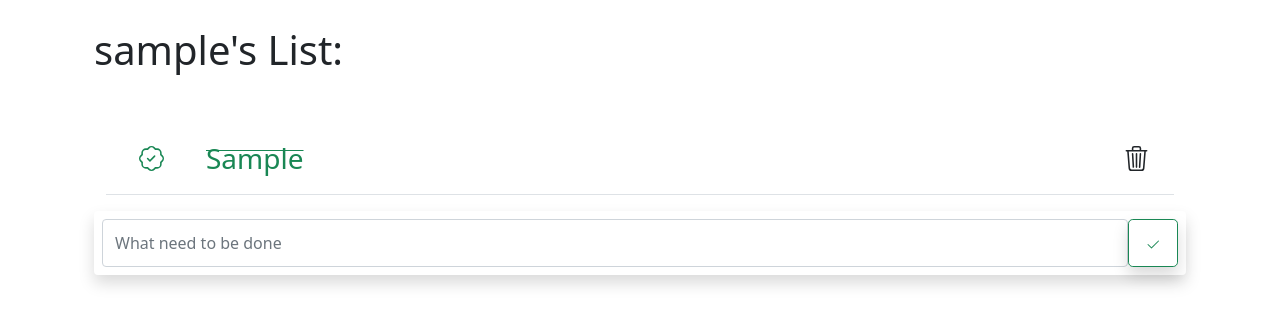
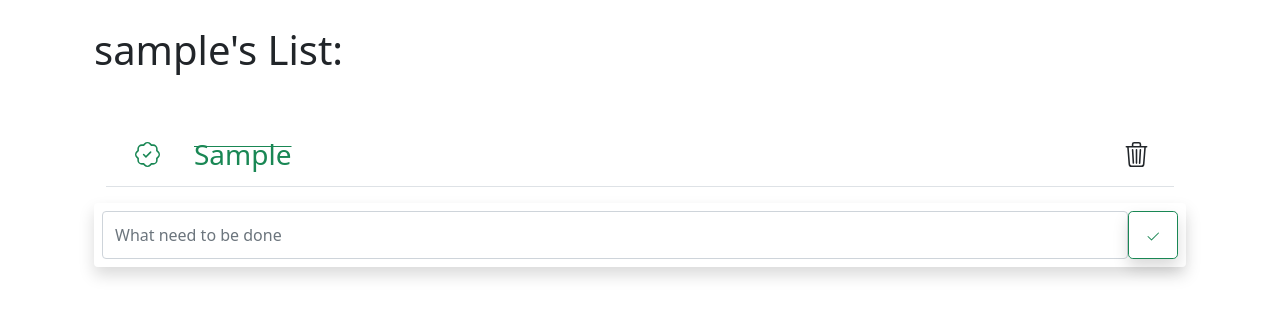
Before and after one commit to teasec4/ToDoAppDjango, a Django app: page /todo/ in a window 1280 px wide. Shown: the part 70-396 px from the top of the page. Run offline with Django 4.2, Linux system fonts and the light colour scheme; a user stored in the database is signed in; tables that the repository leaves empty hold one stand-in row (values such as "Sample post").

Commit message:
Add files via upload

```diff
--- a/templates/todolist/index.html
+++ b/templates/todolist/index.html
@@ -37,7 +37,7 @@
                     <div class="container mt-1 d-flex justify-content-between border-bottom">
                         <div class="d-flex flex-row align-items-center">
                             {% if todo.completed == True %}
-                                <a class="m-2 btn" href="{% url 'mark_incomplete' todo.id %}">
+                                <a class="m-1 btn" href="{% url 'mark_incomplete' todo.id %}">
                                     <svg xmlns="http://www.w3.org/2000/svg" width="25" height="25" fill="currentColor"
                                          class="bi bi-patch-check text-success" viewBox="0 0 16 16">
                                         <path fill-rule="evenodd"
@@ -45,13 +45,13 @@
                                         <path d="m10.273 2.513-.921-.944.715-.698.622.637.89-.011a2.89 2.89 0 0 1 2.924 2.924l-.01.89.636.622a2.89 2.89 0 0 1 0 4.134l-.637.622.011.89a2.89 2.89 0 0 1-2.924 2.924l-.89-.01-.622.636a2.89 2.89 0 0 1-4.134 0l-.622-.637-.89.011a2.89 2.89 0 0 1-2.924-2.924l.01-.89-.636-.622a2.89 2.89 0 0 1 0-4.134l.637-.622-.011-.89a2.89 2.89 0 0 1 2.924-2.924l.89.01.622-.636a2.89 2.89 0 0 1 4.134 0l-.715.698a1.89 1.89 0 0 0-2.704 0l-.92.944-1.32-.016a1.89 1.89 0 0 0-1.911 1.912l.016 1.318-.944.921a1.89 1.89 0 0 0 0 2.704l.944.92-.016 1.32a1.89 1.89 0 0 0 1.912 1.911l1.318-.016.921.944a1.89 1.89 0 0 0 2.704 0l.92-.944 1.32.016a1.89 1.89 0 0 0 1.911-1.912l-.016-1.318.944-.921a1.89 1.89 0 0 0 0-2.704l-.944-.92.016-1.32a1.89 1.89 0 0 0-1.912-1.911l-1.318.016z"/>
                                     </svg>
                                 </a>
-                                <a class="m-2 text-success btn" style="text-decoration: line-through"
+                                <a class="m-1 text-success btn" style="text-decoration: line-through"
                                    href="{% url 'mark_incomplete' todo.id %}">
                                     <span class="fs-3 ">{{ todo.task }}</span>
                                 </a>
 
                             {% else %}
-                                <a class="m-2 btn" href="{% url 'mark_complete' todo.id %}">
+                                <a class="m-1 btn" href="{% url 'mark_complete' todo.id %}">
                                     <svg xmlns="http://www.w3.org/2000/svg" width="25" height="25" fill="currentColor"
                                          class="bi bi-patch-minus" viewBox="0 0 16 16">
                                         <path fill-rule="evenodd"
@@ -59,10 +59,10 @@
                                         <path d="m10.273 2.513-.921-.944.715-.698.622.637.89-.011a2.89 2.89 0 0 1 2.924 2.924l-.01.89.636.622a2.89 2.89 0 0 1 0 4.134l-.637.622.011.89a2.89 2.89 0 0 1-2.924 2.924l-.89-.01-.622.636a2.89 2.89 0 0 1-4.134 0l-.622-.637-.89.011a2.89 2.89 0 0 1-2.924-2.924l.01-.89-.636-.622a2.89 2.89 0 0 1 0-4.134l.637-.622-.011-.89a2.89 2.89 0 0 1 2.924-2.924l.89.01.622-.636a2.89 2.89 0 0 1 4.134 0l-.715.698a1.89 1.89 0 0 0-2.704 0l-.92.944-1.32-.016a1.89 1.89 0 0 0-1.911 1.912l.016 1.318-.944.921a1.89 1.89 0 0 0 0 2.704l.944.92-.016 1.32a1.89 1.89 0 0 0 1.912 1.911l1.318-.016.921.944a1.89 1.89 0 0 0 2.704 0l.92-.944 1.32.016a1.89 1.89 0 0 0 1.911-1.912l-.016-1.318.944-.921a1.89 1.89 0 0 0 0-2.704l-.944-.92.016-1.32a1.89 1.89 0 0 0-1.912-1.911l-1.318.016z"/>
                                     </svg>
                                 </a>
-                                <a class="m-2  btn" href="{% url 'mark_complete' todo.id %}">
+                                <a class="m-1  btn" href="{% url 'mark_complete' todo.id %}">
                                     <span class="fs-3">{{ todo.task }}</span>
                                 </a>
-                                <a class="btn m-2" href="{% url 'edit' todo.id %}">
+                                <a class="btn m-1" href="{% url 'edit' todo.id %}">
                                     <svg xmlns="http://www.w3.org/2000/svg" width="16" height="16" fill="currentColor"
                                          class="bi bi-pen" viewBox="0 0 16 16">
                                         <path d="m13.498.795.149-.149a1.207 1.207 0 1 1 1.707 1.708l-.149.148a1.5 1.5 0 0 1-.059 2.059L4.854 14.854a.5.5 0 0 1-.233.131l-4 1a.5.5 0 0 1-.606-.606l1-4a.5.5 0 0 1 .131-.232l9.642-9.642a.5.5 0 0 0-.642.056L6.854 4.854a.5.5 0 1 1-.708-.708L9.44.854A1.5 1.5 0 0 1 11.5.796a1.5 1.5 0 0 1 1.998-.001zm-.644.766a.5.5 0 0 0-.707 0L1.95 11.756l-.764 3.057 3.057-.764L14.44 3.854a.5.5 0 0 0 0-.708l-1.585-1.585z"/>
```
